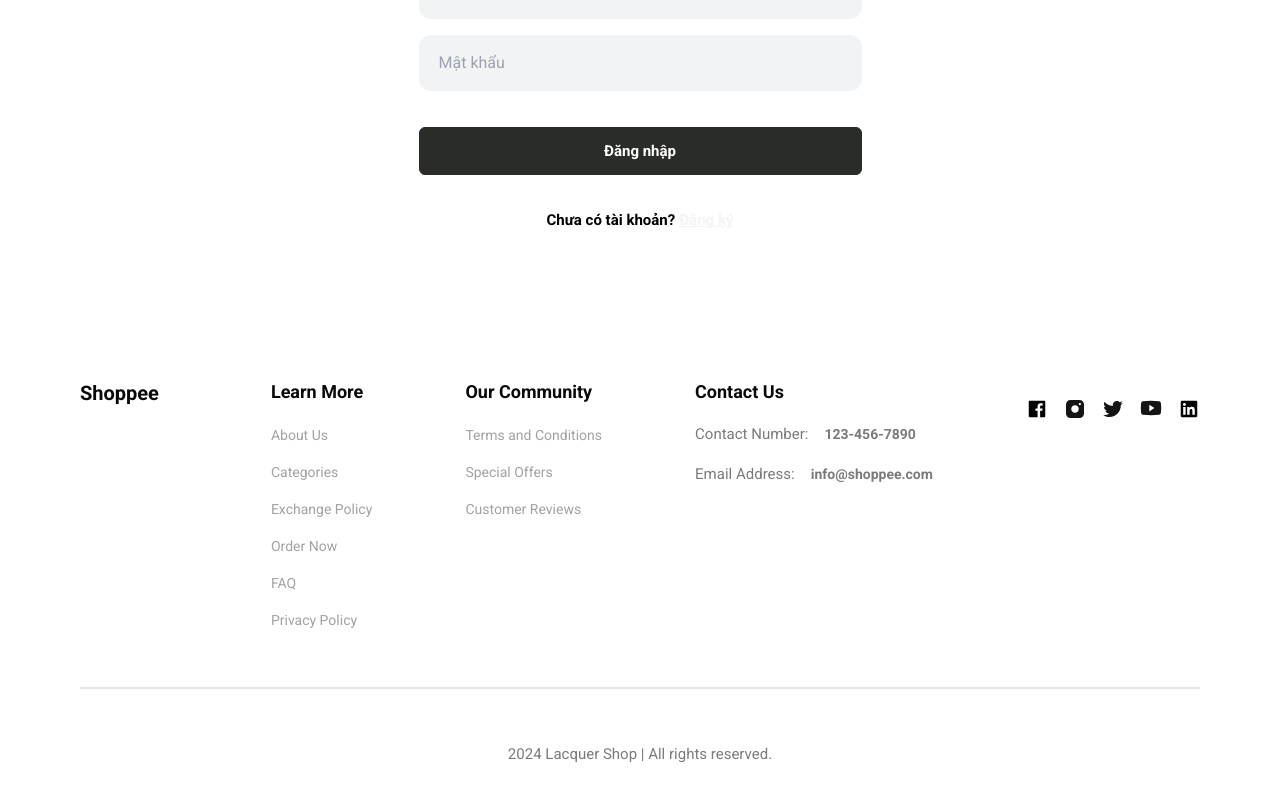
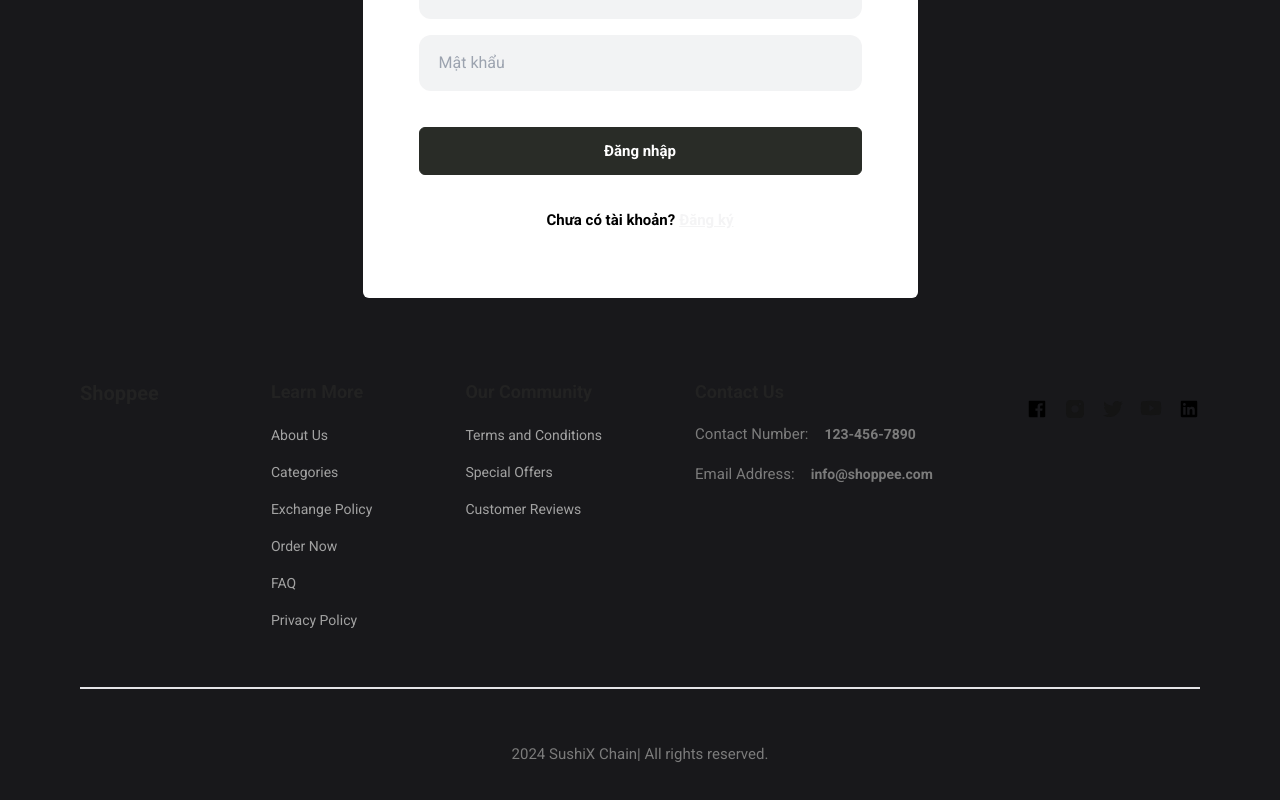
Before and after one commit to huukhanh0653/AdvancedDatabase, a React (Vite) app in the folder src/frontend/: page /login in a window 1280 px wide. Shown: the part 280-1080 px from the top of the page. Built offline with nearby package versions, Linux system fonts and the light colour scheme; no server answers.

Commit message:
minor change

```diff
--- a/src/frontend/src/components/Footer.jsx
+++ b/src/frontend/src/components/Footer.jsx
@@ -6,6 +6,7 @@ import SOCIALS from "../assets/socials"
 
 const Footer = () => {
   return (
+    <main className="bg-primary text-tertiary">
       <footer className='flexCenter pb-24 pt-20'>
         <div className='max_padd_container flex w-full flex-col gap-14'>
           <div className='flex flex-col items-start justify-center gap-[10%] md:flex-row'>
@@ -41,9 +42,10 @@ const Footer = () => {
             </div>
           </div>
           <div className='border bg-gray-20'></div>
-        <p className='text-center'> 2024 Lacquer Shop | All rights reserved. </p>
+          <p className='text-center'> 2024 SushiX Chain| All rights reserved. </p>
         </div>
       </footer>
+    </main>
   )
 }
 
--- a/src/frontend/src/components/Hero.jsx
+++ b/src/frontend/src/components/Hero.jsx
@@ -11,7 +11,6 @@ const Hero = () => {
             <p className='text-gray-50 regular-16 mt-6 max-w-[33rem]'>
                 Lorem, ipsum dolor sit amet consectetur adipisicing elit. Magnam veritatis sapiente ullam animi nisi. Molestiae, nesciunt. Impedit rerum, quibusdam odit dolorem iste, aut illum aliquid facere nobis nostrum dolore exercitationem!
             </p>
-            <Button variant="outline">Button</Button>
             <div className='flexStart !items-center gap-x-4 my-10'>
                 <div className='!regular-24 flexCenter gap-x-3'>
                     <FaStar />
--- a/src/frontend/src/pages/Category.jsx
+++ b/src/frontend/src/pages/Category.jsx
@@ -85,6 +85,7 @@ const Category = () => {
   };
 
   return (
+    <main className="bg-primary text-tertiary">
       <section className="max_padd_container py-5 xl:py-14">
         <div>
           <div className="flexBetween my-8 mx-2">
@@ -157,6 +158,7 @@ const Category = () => {
           </div>
         </div>
       </section>
+    </main>
   );
 };
 
--- a/src/frontend/src/pages/Home.jsx
+++ b/src/frontend/src/pages/Home.jsx
@@ -7,9 +7,11 @@ import Popular from "../components/Popular"
 const Home = () => {
   return (
     <>
-      <Hero />
-      <Popular />
-      <Offer />
+      <main className="bg-primary text-tertiary">
+        <Hero />
+        <Popular />
+        <Offer />
+      </main>
     </>
   )
 }
--- a/src/frontend/src/pages/Login.jsx
+++ b/src/frontend/src/pages/Login.jsx
@@ -39,6 +39,7 @@ const AdminLogin = () => {
   };
 
   return (
+  <main className="bg-primary text-tertiary">
     <section className='max_padd_container flexCenter flex-col pt-32'>
       <div className='w-[555px] h-[450px] bg-white m-auto px-14 py-10 rounded-md'>
         <h3 className='h3'>Đăng nhập</h3>
@@ -52,6 +53,7 @@ const AdminLogin = () => {
         {successMessage && <p className='text-green-500'>{successMessage}</p>}
       </div>
     </section>
+  </main>
   )
 }
 
--- a/src/frontend/src/pages/Reservation.jsx
+++ b/src/frontend/src/pages/Reservation.jsx
@@ -82,6 +82,7 @@ const CustomerReservation = () => {
     };
 
     return (
+        <main className="bg-primary text-tertiary">
             <section className='max_padd_container flexCenter flex-col pt-32'>
                 <div className='w-[700px] h-[620px] bg-white m-auto px-14 py-10 rounded-md'>
                     <h3 className='h3'>Thông tin đặt bàn</h3>
@@ -124,7 +125,7 @@ const CustomerReservation = () => {
                                     ))}
                                 </select>
                             </div>
-                    <input type="text" placeholder='Ghi chú' className='h-16 w-full pl-5 bg-slate-900/5 outline-none rounded-xl' value={note} onChange={(e) => setNote(e.target.value)}/>
+                            <input type="text" placeholder='Ghi chú' className='h-16 w-full pl-5 bg-slate-900/5 outline-none rounded-xl' value={note} onChange={(e) => setNote(e.target.value)} />
                         </div>
                         <div className="flex mt-6 gap-5">
                             <button type='submit' className='btn_dark_outline my-5 w-1/2 !rounded-md'>Đặt bàn</button>
@@ -135,6 +136,7 @@ const CustomerReservation = () => {
                     </form>
                 </div>
             </section>
+        </main>
     )
 }
 
--- a/src/frontend/src/pages/Signup.jsx
+++ b/src/frontend/src/pages/Signup.jsx
@@ -49,6 +49,7 @@ const Signup = () => {
   };
 
   return (
+    <main className="bg-primary text-tertiary">
       <section className='max_padd_container flexCenter flex-col pt-32'>
         <div className='max-w-[555px] h-[900px] bg-white m-auto px-14 py-10 rounded-md'>
           <h3 className='h3'>Đăng ký</h3>
@@ -82,6 +83,7 @@ const Signup = () => {
           {successMessage && <p className='text-green-500'>{successMessage}</p>}
         </div>
       </section>
+    </main>
   )
 }
 
--- a/src/frontend/tailwind.config.js
+++ b/src/frontend/tailwind.config.js
@@ -18,6 +18,8 @@ export default {
 					DEFAULT: 'hsl(var(--secondary))',
 					foreground: 'hsl(var(--secondary-foreground))'
 				},
+				// primary: '#f0f2f5',
+				// secondary: '#ff813f',
 				tertiary: '#222222',
 				slate: {
 					'10': '#f1f3f4'
@@ -78,7 +80,7 @@ export default {
 			},
 			backgroundImage: {
 				hero: "url('/src/assets/hero-banner.jpg')",
-  			banneroffer: "url('/src/assets/banneroffer.png')"
+				banneroffer: "url('/src/assets/banneroffer.jpg')"
 			},
 			screens: {
 				xs: '400px',
```
Lines whose indentation alone changed are shown as unchanged.
